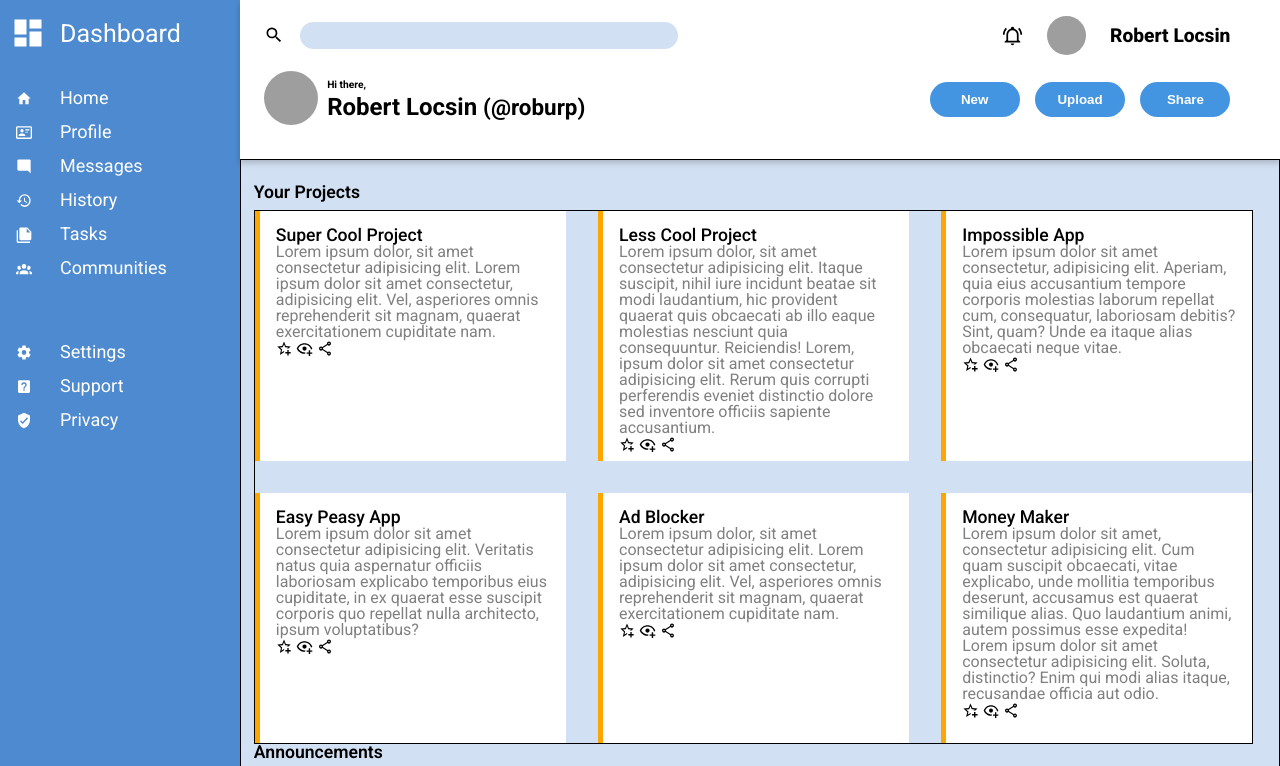
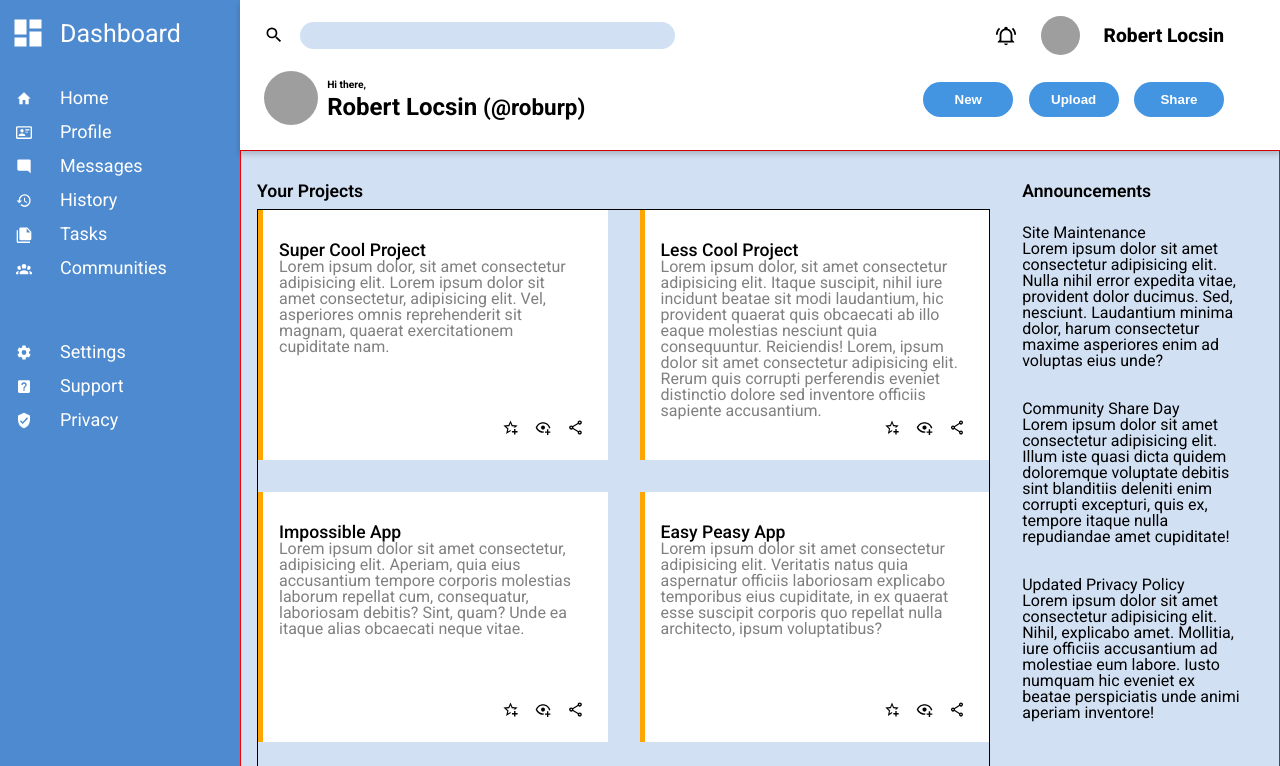
Before and after one commit to roburp/admin-dashboard, a plain HTML site: page index.html in a window 1280 px wide. Shown: the top 766 px of the page. Drawn offline with Linux system fonts and the light colour scheme; grey boxes are pictures that could not be loaded.

Commit message:
Fix overflow / layout bugs

```diff
--- a/index.html
+++ b/index.html
@@ -127,7 +127,6 @@
 
         <div class="cards">
           <div class="card">
-            <div class="card-contents">
             <h4 class="card-title">Super Cool Project</h4>
             <p class="card-text">
               Lorem ipsum dolor, sit amet consectetur adipisicing elit. Lorem ipsum dolor sit amet consectetur,
@@ -139,16 +138,14 @@
               <img src="icons/share.svg" alt="" />
             </div>
           </div>
-          </div>
 
           <div class="card">
-            <div class="card-contents">
             <h4 class="card-title">Less Cool Project</h4>
             <p class="card-text">
-                Lorem ipsum dolor, sit amet consectetur adipisicing elit. Itaque suscipit, nihil iure incidunt beatae
-                sit modi laudantium, hic provident quaerat quis obcaecati ab illo eaque molestias nesciunt quia
-                consequuntur. Reiciendis! Lorem, ipsum dolor sit amet consectetur adipisicing elit. Rerum quis corrupti
-                perferendis eveniet distinctio dolore sed inventore officiis sapiente accusantium.
+              Lorem ipsum dolor, sit amet consectetur adipisicing elit. Itaque suscipit, nihil iure incidunt beatae sit
+              modi laudantium, hic provident quaerat quis obcaecati ab illo eaque molestias nesciunt quia consequuntur.
+              Reiciendis! Lorem, ipsum dolor sit amet consectetur adipisicing elit. Rerum quis corrupti perferendis
+              eveniet distinctio dolore sed inventore officiis sapiente accusantium.
             </p>
             <div class="card-actions">
               <img src="icons/star.svg" alt="" />
@@ -156,15 +153,13 @@
               <img src="icons/share.svg" alt="" />
             </div>
           </div>
-          </div>
 
           <div class="card">
-            <div class="card-contents">
             <h4 class="card-title">Impossible App</h4>
             <p class="card-text">
-                Lorem ipsum dolor sit amet consectetur, adipisicing elit. Aperiam, quia eius accusantium tempore
-                corporis molestias laborum repellat cum, consequatur, laboriosam debitis? Sint, quam? Unde ea itaque
-                alias obcaecati neque vitae.
+              Lorem ipsum dolor sit amet consectetur, adipisicing elit. Aperiam, quia eius accusantium tempore corporis
+              molestias laborum repellat cum, consequatur, laboriosam debitis? Sint, quam? Unde ea itaque alias
+              obcaecati neque vitae.
             </p>
             <div class="card-actions">
               <img src="icons/star.svg" alt="" />
@@ -172,10 +167,8 @@
               <img src="icons/share.svg" alt="" />
             </div>
           </div>
-          </div>
 
           <div class="card">
-            <div class="card-contents">
             <h4 class="card-title">Easy Peasy App</h4>
             <p class="card-text">
               Lorem ipsum dolor sit amet consectetur adipisicing elit. Veritatis natus quia aspernatur officiis
@@ -188,10 +181,8 @@
               <img src="icons/share.svg" alt="" />
             </div>
           </div>
-          </div>
 
           <div class="card">
-            <div class="card-contents">
             <h4 class="card-title">Ad Blocker</h4>
             <p class="card-text">
               Lorem ipsum dolor, sit amet consectetur adipisicing elit. Lorem ipsum dolor sit amet consectetur,
@@ -203,22 +194,19 @@
               <img src="icons/share.svg" alt="" />
             </div>
           </div>
-          </div>
 
           <div class="card">
-            <div class="card-contents">
             <h4 class="card-title">Money Maker</h4>
             <p class="card-text">
               Lorem ipsum dolor sit amet, consectetur adipisicing elit. Cum quam suscipit obcaecati, vitae explicabo,
               unde mollitia temporibus deserunt, accusamus est quaerat similique alias. Quo laudantium animi, autem
-                possimus esse expedita! Lorem ipsum dolor sit amet consectetur adipisicing elit. Soluta, distinctio?
-                Enim qui modi alias itaque, recusandae officia aut odio.
+              possimus esse expedita! Lorem ipsum dolor sit amet consectetur adipisicing elit. Soluta, distinctio? Enim
+              qui modi alias itaque, recusandae officia aut odio.
             </p>
             <div class="card-actions">
               <img src="icons/star.svg" alt="" />
               <img src="icons/eye.svg" alt="" />
               <img src="icons/share.svg" alt="" />
-              </div>
             </div>
           </div>
         </div>
--- a/styles.css
+++ b/styles.css
@@ -14,21 +14,25 @@ img {
 }
 
 body {
-  /* min-height: 100vh;
-  width: 100%; */
+  height: 100vh;
+  width: 100%;
   display: grid;
   grid-template-areas:
     "sidebar header"
     "sidebar main";
-  grid-template-rows: 0.8fr 4fr;
+  grid-template-rows: auto 1fr;
   grid-template-columns: 15rem 1fr;
 }
 
 /* --- Sidebar --- */
 .sidebar {
+  height: 100%;
   grid-area: sidebar;
   background-color: var(--primary-color);
   color: white;
+  position: fixed;
+  width: 15rem;
+  overflow: auto;
 }
 
 /* Sidebar links / menuitems */
@@ -80,9 +84,12 @@ body {
 /* --- Header --- */
 header {
   grid-area: header;
-  /* border-bottom: 1px solid black; */
   box-shadow: 0 4px 6px rgba(0, 0, 0, 0.2);
   z-index: 10;
+  position: sticky;
+  top: 0;
+  background-color: white;
+  height: 150px;
 }
 
 /* Top Header */
@@ -90,6 +97,8 @@ header {
   display: flex;
   margin: 1rem 1.5rem;
   gap: 2rem;
+  align-items: center;
+  max-height: 4rem;
 }
 
 .top-header > * {
@@ -129,7 +138,7 @@ button.search-btn {
   flex: 1 2 0;
   justify-content: flex-end;
   gap: 1.5rem;
-  margin-right: 2vw;
+  margin-right: 2rem;
 }
 
 .account .notification-icon {
@@ -152,6 +161,8 @@ button.search-btn {
   display: flex;
   margin: 0 1.5rem 1rem 1.5rem;
   gap: 2rem;
+  align-items: center;
+  max-height: 4rem;
 }
 
 .bottom-header > * {
@@ -186,11 +197,12 @@ button.search-btn {
 }
 
 /* (Bottom) Header - Actions */
+
 .bottom-header .actions {
   flex: 1;
   gap: clamp(5px, 1.2vw, 1.3vw);
   justify-content: flex-end;
-  margin-right: 2vw;
+  margin-right: 2rem;
 }
 
 .actions button {
@@ -210,8 +222,10 @@ button.search-btn {
 .content {
   grid-area: main;
   background-color: var(--secondary-color);
-  padding: 3vh 2vw 1vh 1vw;
-  /* display: grid; */
+  padding: 2rem 2rem 0 1rem;
+  display: grid;
+  height: 100%;
+
   grid-template-columns: 1fr auto;
   /* 1fr auto */
   grid-template-rows: min-content 1fr;
@@ -221,7 +235,7 @@ button.search-btn {
     "projects announcements"
     "projects trending";
 
-  border: 1px solid black;
+  border: 1px solid red;
 }
 
 .content h3 {
@@ -248,10 +262,7 @@ button.search-btn {
   border-left: 5px solid orange;
   display: flex;
   flex-direction: column;
-}
-
-.projects .card .card-contents {
-  margin: 1rem;
+  padding: 2rem 1.5rem 1.5rem 1rem;
 }
 
 .projects .card .card-title {
@@ -264,13 +275,22 @@ button.search-btn {
 }
 
 .projects .card .card-actions {
+  align-self: flex-end;
   margin-top: auto;
+  display: flex;
+  gap: 1rem;
+  /* background-color: red; */
 }
 
 .announcements {
   grid-area: announcements;
 }
 
+.announcement {
+  width: 25ch;
+  padding: 1rem 0;
+}
+
 .trending {
   grid-area: trending;
 }
```
Lines whose indentation alone changed are shown as unchanged.
